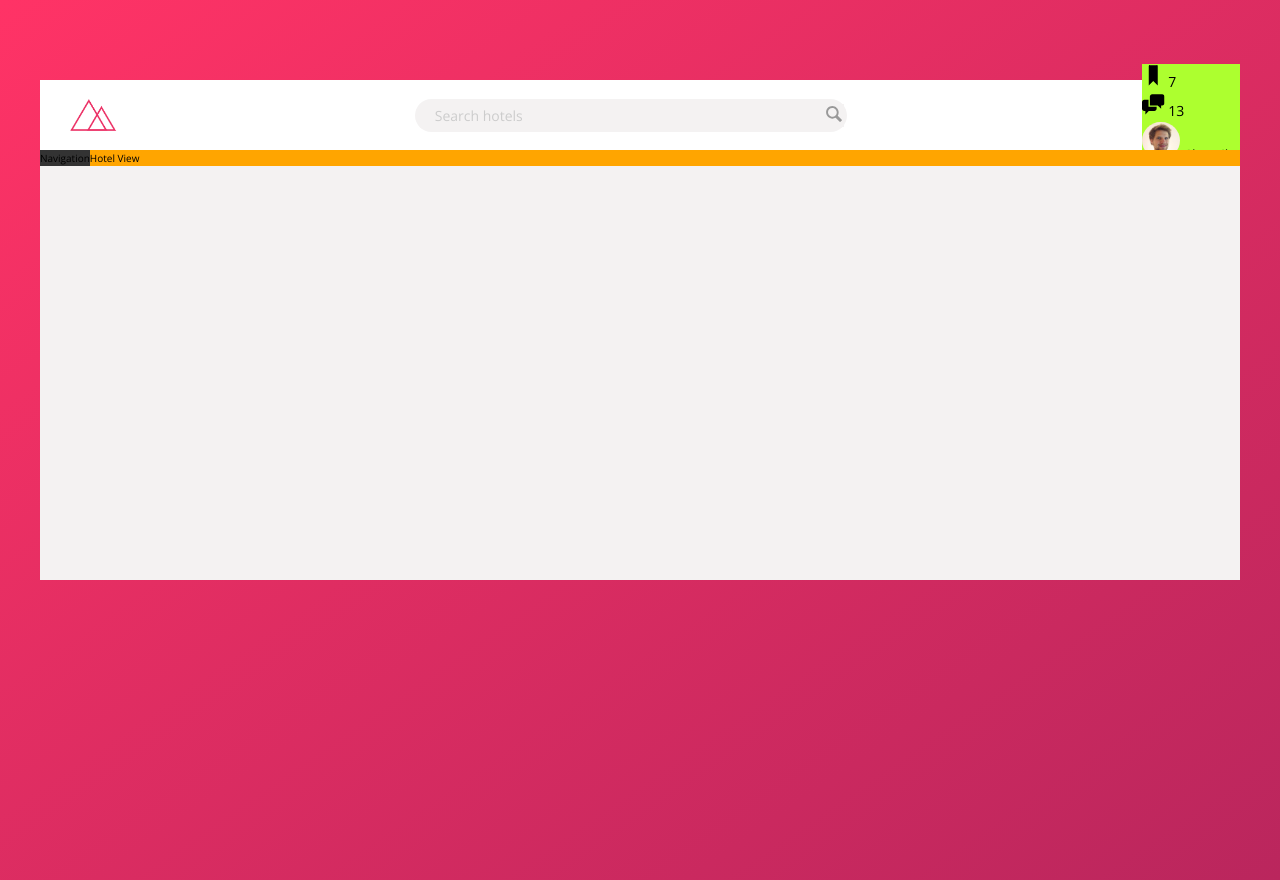
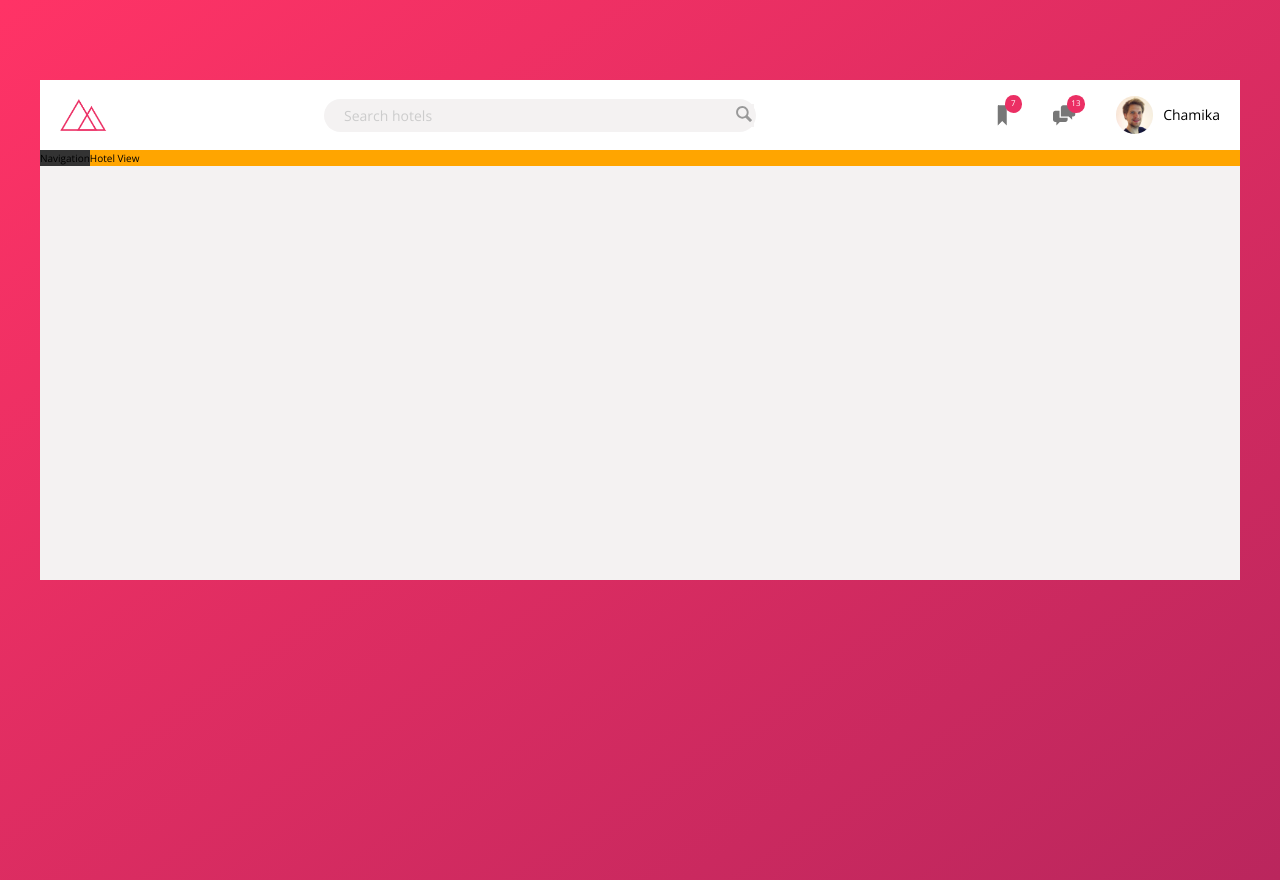
Before and after one commit to chamikabm/Trillo, a website: page index.html in a window 1280 px wide. Drawn offline with nearby package versions, Linux system fonts and the light colour scheme.

Commit message:
Added final changes for the header.

```diff
--- a/sass/_components.scss
+++ b/sass/_components.scss
@@ -2,7 +2,7 @@
 // LOGO
 .logo {
   height: 3.25rem;
-  margin-left: 3rem;
+  margin-left: 2rem;
 }
 
 //////////////////////////////////
@@ -73,30 +73,61 @@
 //////////////////////////////////
 // USER NAVIGATION
 .user-nav {
-  background-color: greenyellow;
+  // Stretches this to fill the "header", as it is set to "align-items: center" on it's
+  // flex property. Here we are override that one.
+  align-self: stretch;
+
+  display: flex;
+  align-items: center;
+
+  // This ">" CSS selector used to Select all(*) direct children of "user-nav"
+  // (i.e : "user-nav__icon-box" and "user-nav__user")
+  & > * {
+    padding: 0 2rem;
+    cursor: pointer;
+    height: 100%;
+
+    display: flex;
+    align-items: center;
+  }
+
+  & > *:hover {
+    background-color: var(--color-grey-light-2);
+  }
+
   &__icon-box {
-
+    position: relative;
   }
 
   &__icon {
     height: 2.25rem;
     width:2.25rem;
+    // You can use the fill property to change the color of the SVG images.
+    fill: var(--color-grey-dark-2);
   }
 
   &__notification {
+    font-size: .8rem;
+    color: white;
+    height: 1.75rem;
+    width: 1.75rem;
+    border-radius: 50%;
+    background-color: var(--color-primary);
+    position: absolute;
+    top: 1.5rem;
+    right: 1.1rem;
 
-  }
-
-  &__user {
-
+    //  Flex box not only works for the elements, we can use it for the
+    //  aligning text also.
+    //  Here we are using flex box to center notification value inside it's container.
+    display: flex;
+    justify-content: center;
+    align-items: center;
   }
 
   &__user-photo {
     height: 3.75rem;
     border-radius: 50%;
-  }
-
-  &__user-name {
-
+    margin-right: 1rem;
   }
 }
```
Also changed, not shown: css/style.css.
